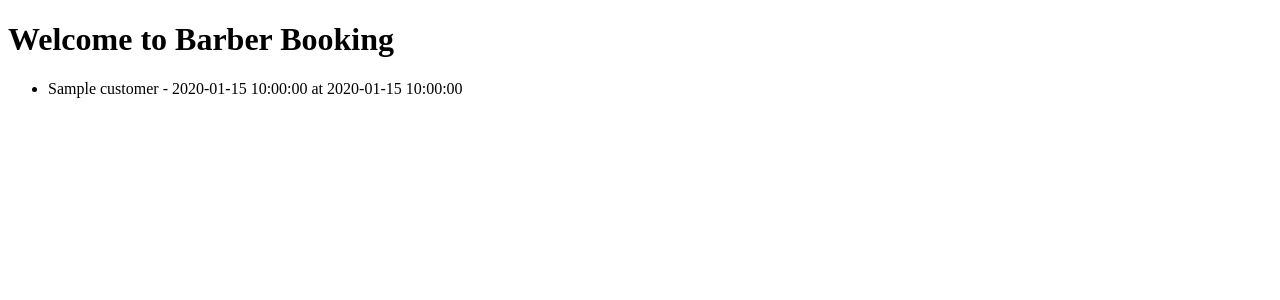
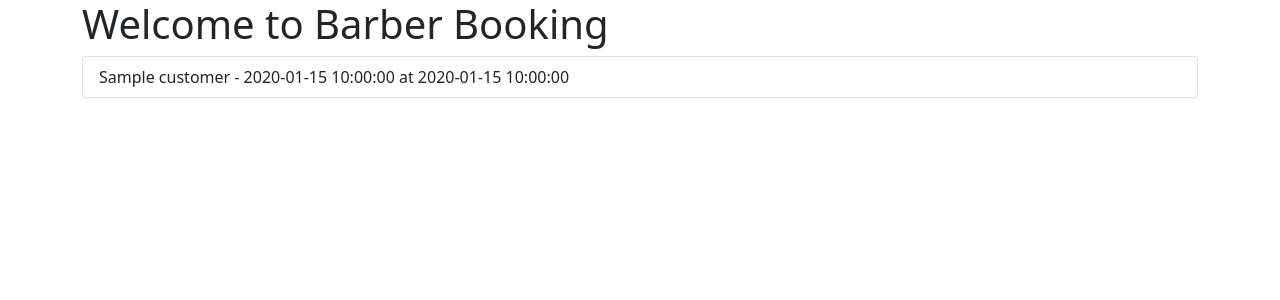
Before and after one commit to AVTpepper/barber-booking-system, a Python web app: template booking/templates/booking/home.html in a window 1280 px wide. Shown: the top 300 px of the page. Run offline with Jinja, Linux system fonts and the light colour scheme; the template is opened without the code that fills it: most values are stand-ins (such as "Sample title", 1, 10 or a date in 2020).

Commit message:
Add: bootstrap for styling and created base template

```diff
--- a/booking/templates/booking/home.html
+++ b/booking/templates/booking/home.html
@@ -1,16 +1,10 @@
-<!DOCTYPE html>
-<html lang="en">
-<head>
-    <meta charset="UTF-8">
-    <meta name="viewport" content="width=device-width, initial-scale=1.0">
-    <title>Barber Booking System</title>
-</head>
-<body>
-    <h1>Welcome to Barber Booking</h1>
-    <ul>
-        {% for booking in bookings %}
-            <li>{{ booking.customer.name }} - {{ booking.date }} at {{ booking.time }}</li>
-        {% endfor %}
-    </ul>
-</body>
-</html>
+{% extends 'base.html' %}
+
+{% block content %}
+<h1>Welcome to Barber Booking</h1>
+<ul class="list-group">
+    {% for booking in bookings %}
+        <li class="list-group-item">{{ booking.customer.name }} - {{ booking.date }} at {{ booking.time }}</li>
+    {% endfor %}
+</ul>
+{% endblock %}
--- /dev/null
+++ b/templates/base.html
@@ -0,0 +1,15 @@
+<!DOCTYPE html>
+<html lang="en">
+<head>
+    <meta charset="UTF-8">
+    <meta name="viewport" content="width=device-width, initial-scale=1.0">
+    <link href="https://cdn.jsdelivr.net/npm/bootstrap@5.1.3/dist/css/bootstrap.min.css" rel="stylesheet">
+    <title>{% block title %}Barber Booking{% endblock %}</title>
+</head>
+<body>
+    <div class="container">
+        {% block content %}
+        {% endblock %}
+    </div>
+</body>
+</html>
```
